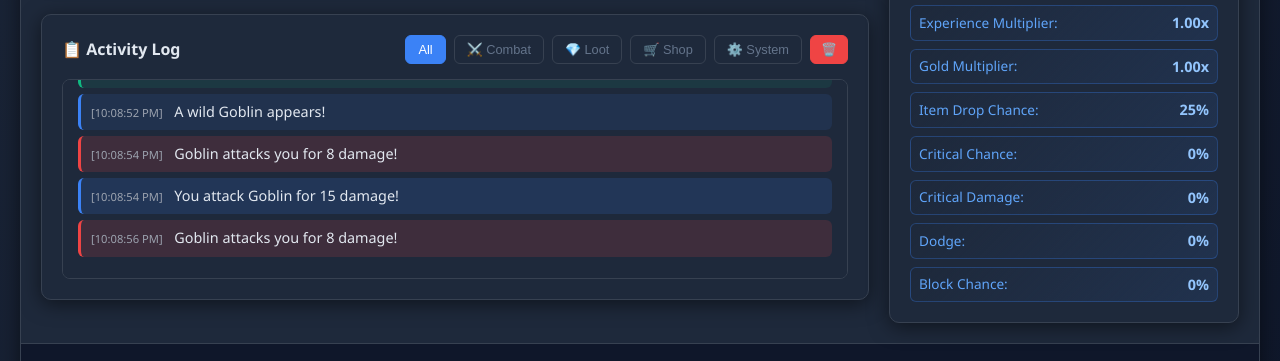
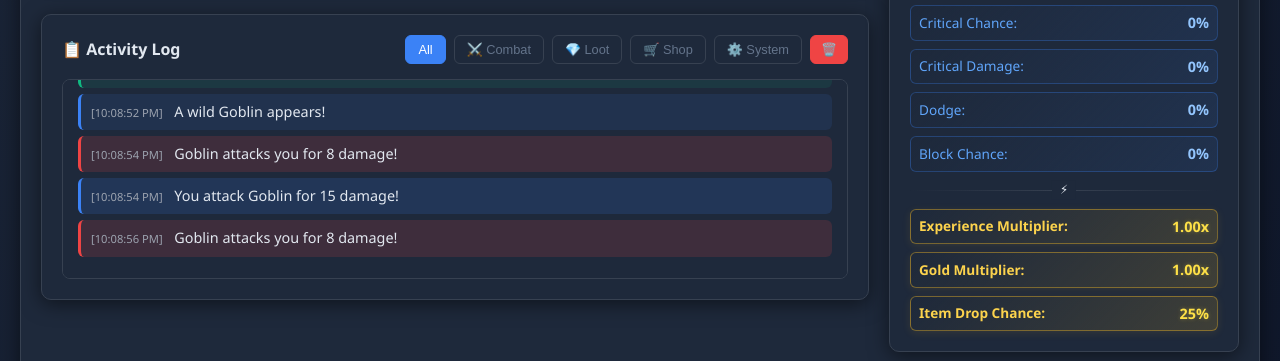
Before and after one commit to mrgreenly/idle-rpg-game, a website built with Vite: page index.html in a window 1280 px wide. Shown: the part 834-1195 px from the top of the page. Built offline with nearby package versions, Linux system fonts and the light colour scheme.

Commit message:
Move multiplier stats to bottom with special styling
- Moved Experience Multiplier, Gold Multiplier, and Item Drop Chance to bottom of stats panel
- Added visual separator with lightning bolt icon
- Styled multiplier stats with golden/yellow theme to distinguish from other stats
- Added subtle glow effect and enhanced visual prominence for multipliers

```diff
--- a/index.html
+++ b/index.html
@@ -262,18 +262,6 @@
                 <span class="stat-name">Actual Attack Speed:</span>
                 <span id="stats-actual-attack-speed" class="stat-value">2.0s</span>
               </div>
-              <div class="stat-item advanced-stat stat-tooltip-item" data-tooltip="xp-multiplier">
-                <span class="stat-name">Experience Multiplier:</span>
-                <span id="stats-xp-multiplier" class="stat-value">1.0x</span>
-              </div>
-              <div class="stat-item advanced-stat stat-tooltip-item" data-tooltip="gold-multiplier">
-                <span class="stat-name">Gold Multiplier:</span>
-                <span id="stats-gold-multiplier" class="stat-value">1.0x</span>
-              </div>
-              <div class="stat-item advanced-stat stat-tooltip-item" data-tooltip="item-drop-chance">
-                <span class="stat-name">Item Drop Chance:</span>
-                <span id="stats-item-drop-chance" class="stat-value">0%</span>
-              </div>
               <div class="stat-item advanced-stat stat-tooltip-item" data-tooltip="crit-chance">
                 <span class="stat-name">Critical Chance:</span>
                 <span id="stats-crit-chance" class="stat-value">0%</span>
@@ -289,6 +277,21 @@
               <div class="stat-item advanced-stat stat-tooltip-item" data-tooltip="block-chance">
                 <span class="stat-name">Block Chance:</span>
                 <span id="stats-block-chance" class="stat-value">0%</span>
+              </div>
+
+              <!-- Multiplier Stats - Different styling -->
+              <div class="stat-separator"></div>
+              <div class="stat-item multiplier-stat stat-tooltip-item" data-tooltip="xp-multiplier">
+                <span class="stat-name">Experience Multiplier:</span>
+                <span id="stats-xp-multiplier" class="stat-value">1.0x</span>
+              </div>
+              <div class="stat-item multiplier-stat stat-tooltip-item" data-tooltip="gold-multiplier">
+                <span class="stat-name">Gold Multiplier:</span>
+                <span id="stats-gold-multiplier" class="stat-value">1.0x</span>
+              </div>
+              <div class="stat-item multiplier-stat stat-tooltip-item" data-tooltip="item-drop-chance">
+                <span class="stat-name">Item Drop Chance:</span>
+                <span id="stats-item-drop-chance" class="stat-value">0%</span>
               </div>
             </div>
           </section>
--- a/src/style.css
+++ b/src/style.css
@@ -1655,6 +1655,43 @@ body {
 
 .stat-item.advanced-stat .stat-value {
   color: #93C5FD;
+}
+
+/* Multiplier Stats - Special styling */
+.stat-separator {
+  height: 1px;
+  background: linear-gradient(90deg, transparent, var(--border-color), transparent);
+  margin: 10px 0;
+  position: relative;
+}
+
+.stat-separator::before {
+  content: '⚡';
+  position: absolute;
+  top: 50%;
+  left: 50%;
+  transform: translate(-50%, -50%);
+  background: var(--card-bg);
+  padding: 0 8px;
+  font-size: 0.8rem;
+  color: var(--accent-color);
+}
+
+.stat-item.multiplier-stat {
+  background: linear-gradient(135deg, var(--dark-color), rgba(251, 191, 36, 0.15));
+  border-color: rgba(251, 191, 36, 0.4);
+  box-shadow: 0 2px 8px rgba(251, 191, 36, 0.1);
+}
+
+.stat-item.multiplier-stat .stat-name {
+  color: #FCD34D;
+  font-weight: 600;
+}
+
+.stat-item.multiplier-stat .stat-value {
+  color: #FDE047;
+  font-weight: bold;
+  text-shadow: 0 0 4px rgba(253, 224, 71, 0.3);
 }
 
 .stat-value.negative {
```
